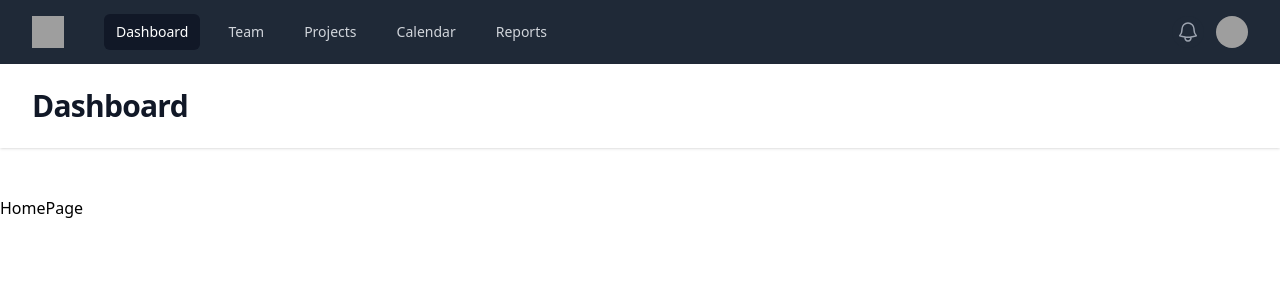
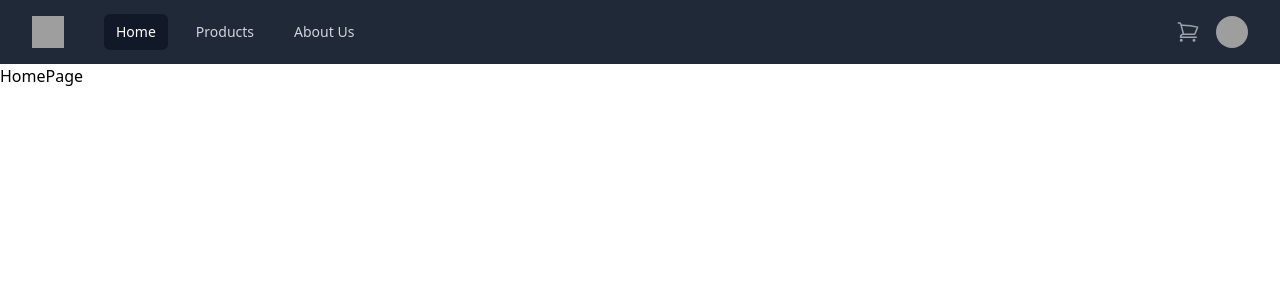
Before and after one commit to sagarkawad/blue-bikes, a React (Vite) app in the folder front-end-react/: page / in a window 1280 px wide. Shown: the top 300 px of the page. Built offline with nearby package versions, Linux system fonts and the light colour scheme; grey boxes are pictures that could not be loaded.

Commit message:
navbar redesigned

```diff
--- a/front-end-react/src/components/Navigation.jsx
+++ b/front-end-react/src/components/Navigation.jsx
@@ -9,7 +9,12 @@ import {
   MenuItems,
   Transition,
 } from "@headlessui/react";
-import { Bars3Icon, BellIcon, XMarkIcon } from "@heroicons/react/24/outline";
+import {
+  Bars3Icon,
+  BellIcon,
+  XMarkIcon,
+  ShoppingCartIcon,
+} from "@heroicons/react/24/outline";
 
 const user = {
   name: "Tom Cook",
@@ -18,14 +23,13 @@ const user = {
     "https://images.unsplash.com/photo-1472099645785-5658abf4ff4e?ixlib=rb-1.2.1&ixid=eyJhcHBfaWQiOjEyMDd9&auto=format&fit=facearea&facepad=2&w=256&h=256&q=80",
 };
 const navigation = [
-  { name: "Dashboard", href: "#", current: true },
-  { name: "Team", href: "#", current: false },
-  { name: "Projects", href: "#", current: false },
-  { name: "Calendar", href: "#", current: false },
-  { name: "Reports", href: "#", current: false },
+  { name: "Home", href: "#", current: true },
+  { name: "Products", href: "#", current: false },
+  { name: "About Us", href: "#", current: false },
 ];
 const userNavigation = [
   { name: "Your Profile", href: "#" },
+  { name: "Wishlist", href: "#" },
   { name: "Settings", href: "#" },
   { name: "Sign out", href: "#" },
 ];
@@ -87,7 +91,10 @@ export default function Navigation() {
                       >
                         <span className="absolute -inset-1.5" />
                         <span className="sr-only">View notifications</span>
-                        <BellIcon className="h-6 w-6" aria-hidden="true" />
+                        <ShoppingCartIcon
+                          className="h-6 w-6"
+                          aria-hidden="true"
+                        />
                       </button>
 
                       {/* Profile dropdown */}
@@ -195,7 +202,10 @@ export default function Navigation() {
                     >
                       <span className="absolute -inset-1.5" />
                       <span className="sr-only">View notifications</span>
-                      <BellIcon className="h-6 w-6" aria-hidden="true" />
+                      <ShoppingCartIcon
+                        className="h-6 w-6"
+                        aria-hidden="true"
+                      />
                     </button>
                   </div>
                   <div className="mt-3 space-y-1 px-2">
@@ -215,19 +225,6 @@ export default function Navigation() {
             </>
           )}
         </Disclosure>
-
-        <header className="bg-white shadow">
-          <div className="mx-auto max-w-7xl px-4 py-6 sm:px-6 lg:px-8">
-            <h1 className="text-3xl font-bold tracking-tight text-gray-900">
-              Dashboard
-            </h1>
-          </div>
-        </header>
-        <main>
-          <div className="mx-auto max-w-7xl py-6 sm:px-6 lg:px-8">
-            {/* Your content */}
-          </div>
-        </main>
       </div>
     </>
   );
```
